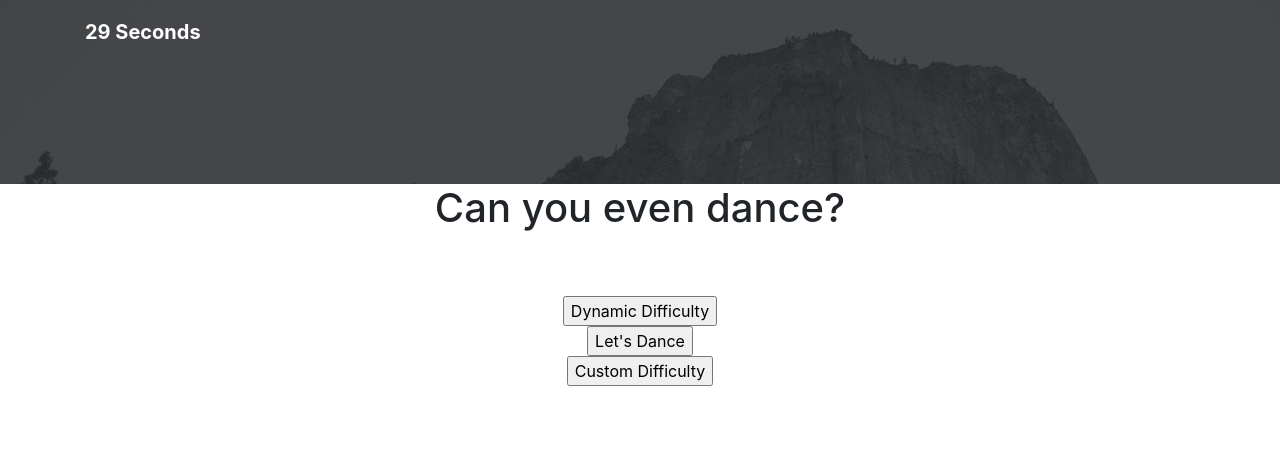
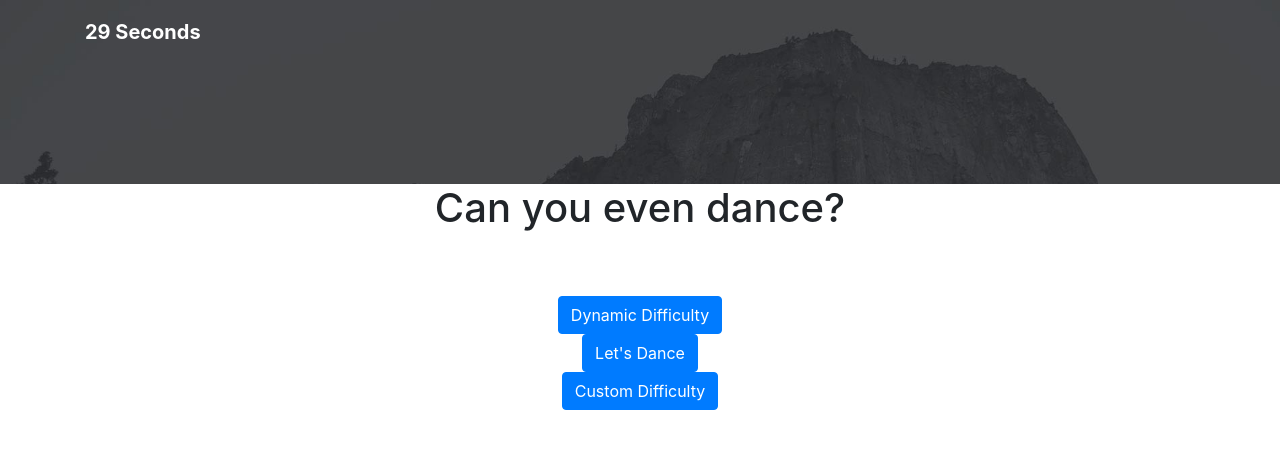
Before and after one commit to nhlanhlacliq/29-seconds, a Flask app: page / in a window 1280 px wide. Shown: the top 449 px of the page. Run offline with Flask 2, Linux system fonts and the light colour scheme; some libraries are stand-ins or nearby versions.

```diff
--- a/website/templates/difficulty_select.html
+++ b/website/templates/difficulty_select.html
@@ -71,13 +71,13 @@
         role="group"
       >
         <form action="/difficulty-mode/1">
-          <input type="submit" value="Dynamic Difficulty" />
+          <input type="submit" value="Dynamic Difficulty" class="btn btn-primary"/>
         </form>
         <form action="/difficulty-mode/2">
-          <input type="submit" value="Let's Dance" />
+          <input type="submit" value="Let's Dance" class="btn btn-primary"/>
         </form>
         <form action="/difficulty-mode/3">
-          <input type="submit" value="Custom Difficulty" />
+          <input type="submit" value="Custom Difficulty" class="btn btn-primary" href ='/difficulty-mode/2'/>
         </form>
 
         <!-- <button class="btn btn-primary" type="button">Let's Dance</button -->
```
